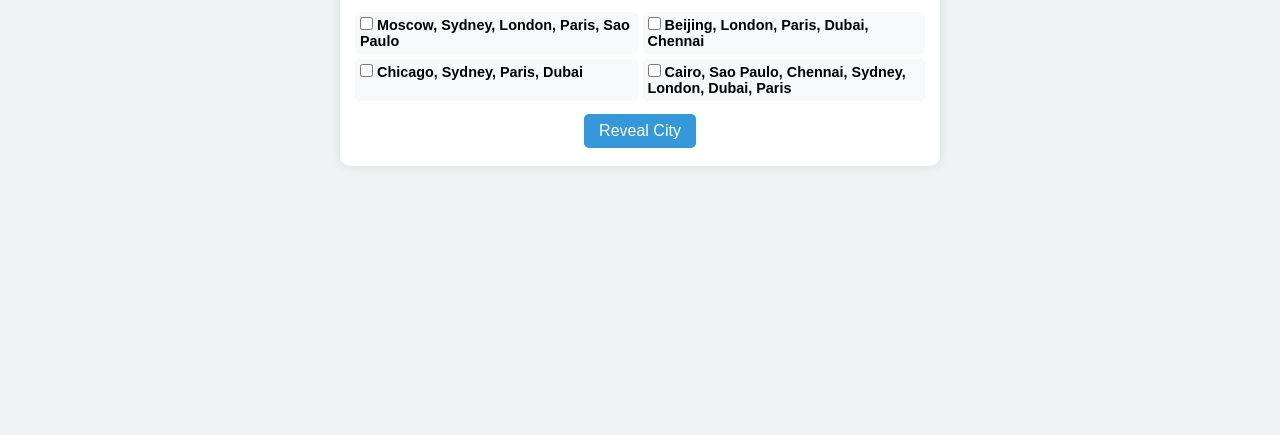
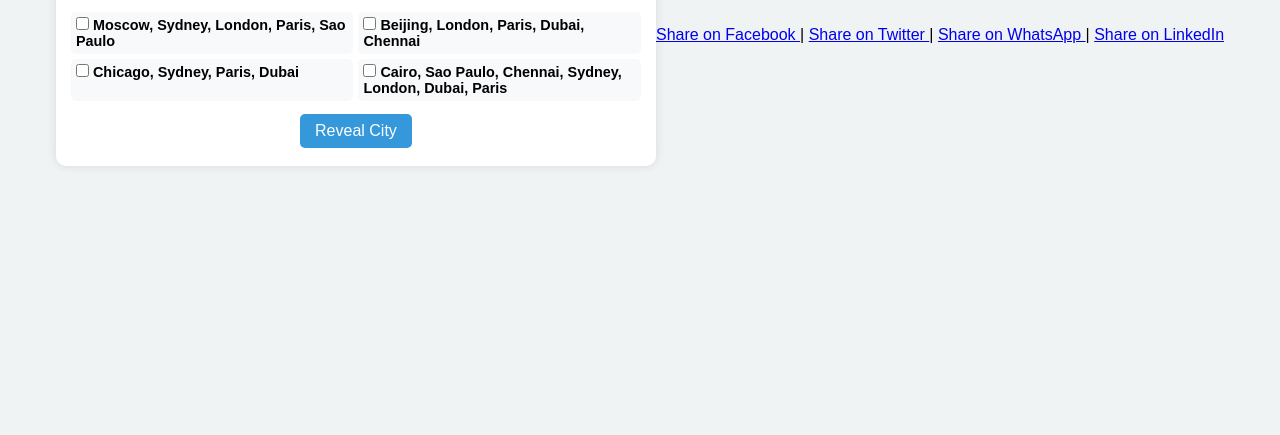
Before and after one commit to anthoni86/City-mind-reader-, a plain HTML site: page index.html in a window 1280 px wide. Shown: the part 365-800 px from the top of the page. Drawn offline with Linux system fonts and the light colour scheme.

Commit message:
Update index.html

```diff
--- a/index.html
+++ b/index.html
@@ -1,6 +1,7 @@
 <!DOCTYPE html>
 <html lang="en">
 <head>
+
     <meta charset="UTF-8">
     <meta name="viewport" content="width=device-width, initial-scale=1.0">
     <title>City Mind Reader</title>
@@ -151,5 +152,19 @@
             document.getElementById('result').textContent = "";
         }
     </script>
+    <div>
+    <a href="https://www.facebook.com/sharer/sharer.php?u=https://anthoni86.github.io/City-mind-reader-/" target="_blank">
+        Share on Facebook
+    </a> |
+    <a href="https://twitter.com/intent/tweet?url=https://anthoni86.github.io/City-mind-reader-&text=Try%20this%20amazing%20City%20Mind%20Reader%20game!" target="_blank">
+        Share on Twitter
+    </a> |
+    <a href="https://api.whatsapp.com/send?text=Check%20out%20this%20City%20Mind%20Reader%20game:%20https://anthoni86.github.io/City-mind-reader-/" target="_blank">
+        Share on WhatsApp
+    </a> |
+    <a href="https://www.linkedin.com/shareArticle?mini=true&url=https://anthoni86.github.io/City-mind-reader-/" target="_blank">
+        Share on LinkedIn
+    </a>
+    </div>
 </body>
 </html>
```
